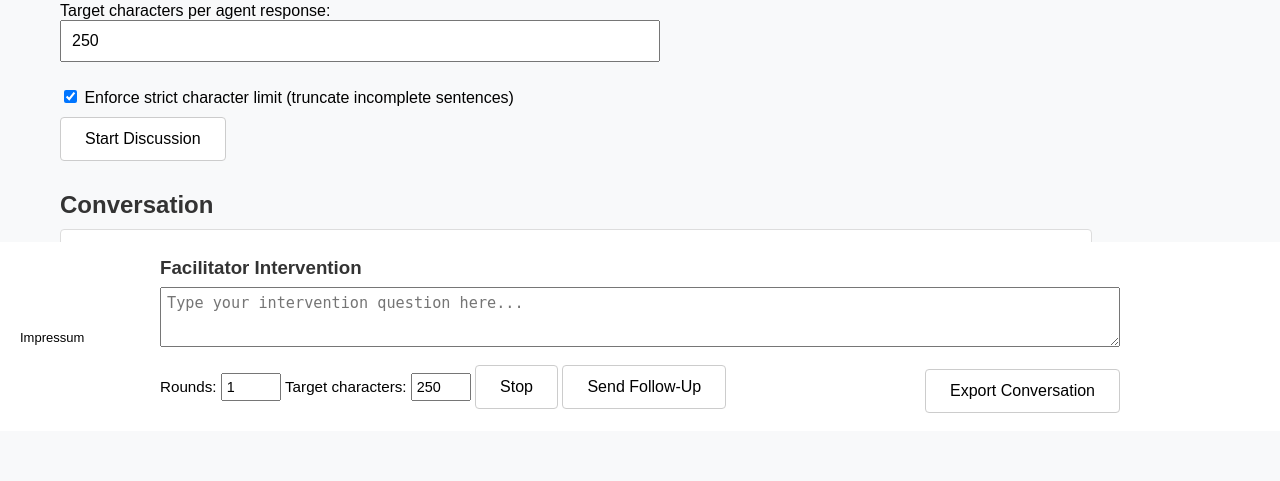
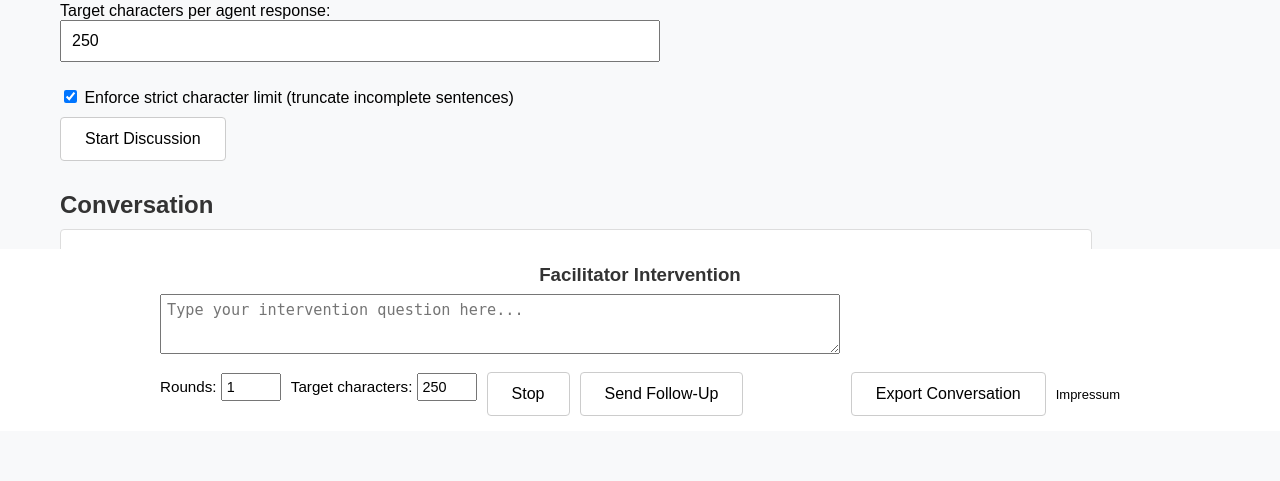
Before and after one commit to tannenbach/focus-ai, a Flask app: page / in a window 1280 px wide. Shown: the part 427-908 px from the top of the page. Run offline with Flask 3, Linux system fonts and the light colour scheme.

```diff
--- a/static/style.css
+++ b/static/style.css
@@ -114,7 +114,7 @@ button:hover,
   font-size: 16px;
 }
 
-/* 2. Scrollbarer Bereich oberhalb der Intervention */
+/* Scrollbarer Bereich oberhalb der Intervention */
 #main-container {
   flex: 1;
   overflow-y: auto;
@@ -123,7 +123,7 @@ button:hover,
   box-sizing: border-box;
 }
 
-/* 3. Fixierte Intervention-Sektion (weißer Balken unten) */
+/* Fixierte Intervention-Sektion (weißer Balken unten) */
 #followup-section {
   position: fixed;
   bottom: 0;
@@ -135,22 +135,7 @@ button:hover,
   box-sizing: border-box;
 }
 
-/* 3a. Impressum-Link – ganz links im weißen Bereich */
-.impressum-link {
-  position: absolute;
-  left: 20px;            /* Abstand zum linken Rand */
-  top: 50%;              /* vertikal mittig im weißen Balken */
-  transform: translateY(-50%);
-  font-size: 13px;
-  color: #000;
-  text-decoration: none;
-}
-
-.impressum-link:hover {
-  text-decoration: underline;
-}
-
-/* 4. Wrapper für Facilitator-Bereich */
+/* Wrapper für Facilitator-Bereich */
 #followup-section .fu-wrapper {
   max-width: 1000px;
   margin: 0 auto;
@@ -158,11 +143,11 @@ button:hover,
   box-sizing: border-box;
 }
 
-/* 5. Facilitator controls container */
+/* Innerer Container */
 #followup-section .fi-inner {
   display: flex;
   flex-direction: column;
-  align-items: stretch;  /* volle Breite nutzen */
+  align-items: stretch;
   width: 100%;
 }
 
@@ -170,11 +155,15 @@ button:hover,
 #followup-section h3 {
   margin-top: 0;
   margin-bottom: 8px;
+  text-align: center;
 }
 
-/* Intervention-Textarea – gleiche Breite wie Controls */
+/* Facilitator-Textarea:
+   endet rechts beim Follow-Up-Button.
+   280px sind der reservierte Platz für
+   Export-Button + Impressum. */
 #followup-section .fi-text textarea {
-  width: 100%;
+  width: calc(100% - 280px);
   max-width: none;
   height: 60px;
   resize: vertical;
@@ -184,21 +173,28 @@ button:hover,
   margin-bottom: 10px;
 }
 
-/* 6. Control-Leiste: rechtsbündig, gleiche Breite wie Textarea */
+/* Controls-Zeile */
 #followup-section .fi-controls {
   display: flex;
   align-items: center;
-  justify-content: space-between;  /* links: Rounds, rechts: Buttons */
   width: 100%;
   margin-top: 4px;
 }
-#followup-section .fi-left,
-#followup-section .fi-right {
+
+/* Linke Gruppe: Rounds, Target, Stop, Send */
+#followup-section .fi-main {
   display: flex;
   align-items: center;
   gap: 10px;
+  max-width: calc(100% - 280px);  /* gleiche Breite wie Textarea */
 }
 
+/* Export-Button wandert nach rechts, Impressum daneben */
+#followup-section #export-btn {
+  margin-left: auto;   /* schiebt Export + Impressum an den rechten Rand */
+}
+
+/* Labels & Inputs in der Controls-Zeile */
 #followup-section .fi-controls label {
   white-space: nowrap;
   font-size: 0.95rem;
@@ -211,24 +207,17 @@ button:hover,
   box-sizing: border-box;
 }
 
-/* Label-Feinheiten */
-#followup-section .fi-controls label {
+/* Impressum rechts vom Export-Button (inline) */
+.impressum-link {
+  margin-left: 10px;
+  font-size: 13px;
+  color: #000;
+  text-decoration: none;
   white-space: nowrap;
-  font-size: 0.95rem;
 }
 
-#followup-section .fi-controls input[type="number"] {
-  width: 60px;
-  padding: 4px;
-  font-size: 0.9rem;
-  box-sizing: border-box;
-}
-
-/* (Optional) keine künstliche Lücke vor dem Export-Button mehr */
-/* Falls du wieder eine Lücke willst, kannst du das entkommentieren */
-
-#followup-section .fi-controls #export-btn {
-  margin-left: 100px;
+.impressum-link:hover {
+  text-decoration: underline;
 }
 
 /* Fade-In-Animation für Worte */
@@ -259,14 +248,14 @@ button:hover,
   display: flex;
 }
 
-/* Enlarged popup: roughly twice as tall as before */
+/* Popup-Fenster */
 .modal-window {
   background: #ffffff;
   padding: 16px 20px;
   border-radius: 6px;
   max-width: 900px;
   width: 100%;
-  height: 60vh;          /* high modal: ~60% viewport height */
+  height: 60vh;
   max-height: 60vh;
   box-sizing: border-box;
   box-shadow: 0 10px 30px rgba(0,0,0,0.2);
@@ -280,7 +269,7 @@ button:hover,
   margin-bottom: 10px;
 }
 
-/* Body should stretch between header and footer */
+/* Body streckt sich zwischen Header und Footer */
 .modal-body {
   flex: 1 1 auto;
   display: flex;
@@ -292,7 +281,7 @@ button:hover,
   flex: 1 1 auto;
   width: 100%;
   height: 100%;
-  min-height: unset;      /* override any earlier min-height */
+  min-height: unset;
   max-height: 100%;
   resize: vertical;
   font-size: 14px;
@@ -307,7 +296,7 @@ button:hover,
   color: #333;
 }
 
-/* Modal footer with left/right zones */
+/* Modal footer mit linker/rechter Zone */
 .modal-footer {
   margin-top: 10px;
   display: flex;
@@ -326,7 +315,7 @@ button:hover,
   gap: 8px;
 }
 
-/* Add more spacing above the System Prompt button */
+/* Extra Abstand oberhalb des System-Prompt-Buttons */
 #systemprompt-btn {
   margin-top: 50px;
   margin-bottom: 10px;
@@ -346,7 +335,7 @@ button:hover,
 
 /* Link 'Zurück zur Hauptseite' */
 .back-link {
-  color: #000 !important;   /* Schwarz */
+  color: #000;
   text-decoration: none;
 }
 
```
